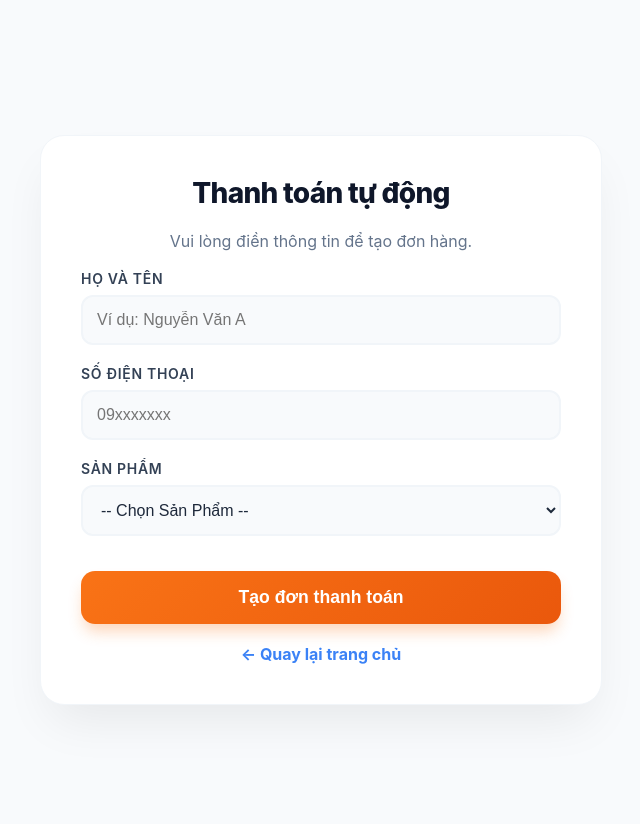
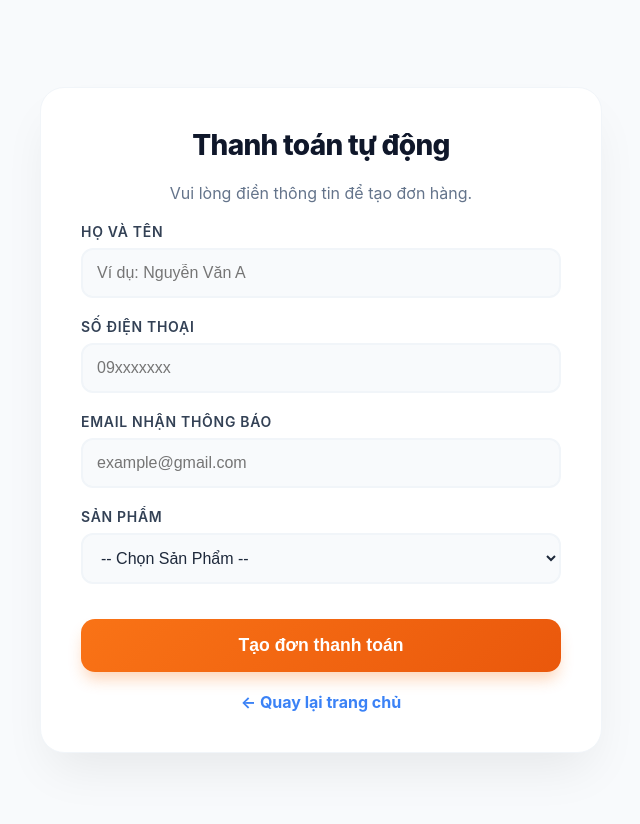
Before and after one commit to nguyenngoctran468-afk/ban-pet-da, a Flask app: page /thanh-toan in a window 1280 px wide. Shown: the top 824 px of the page, without its empty margins (319-959 px from the left). Run offline with Flask 3, Linux system fonts and the light colour scheme; data that the repository does not hold is empty.

Commit message:
Add email field to thanh-toan page

```diff
--- a/templates/checkout.html
+++ b/templates/checkout.html
@@ -61,6 +61,10 @@
                 <div class="form-group">
                     <label>Số điện thoại</label>
                     <input type="text" id="phone" required placeholder="09xxxxxxx">
+                </div>
+                <div class="form-group">
+                    <label>Email nhận thông báo</label>
+                    <input type="email" id="email" required placeholder="example@gmail.com">
                 </div>
                 <div class="form-group">
                     <label>Sản phẩm</label>
@@ -153,6 +157,7 @@
             const data = {
                 name: document.getElementById('name').value,
                 phone: document.getElementById('phone').value,
+                email: document.getElementById('email').value,
                 product_id: document.getElementById('productId').value
             };
 
```
